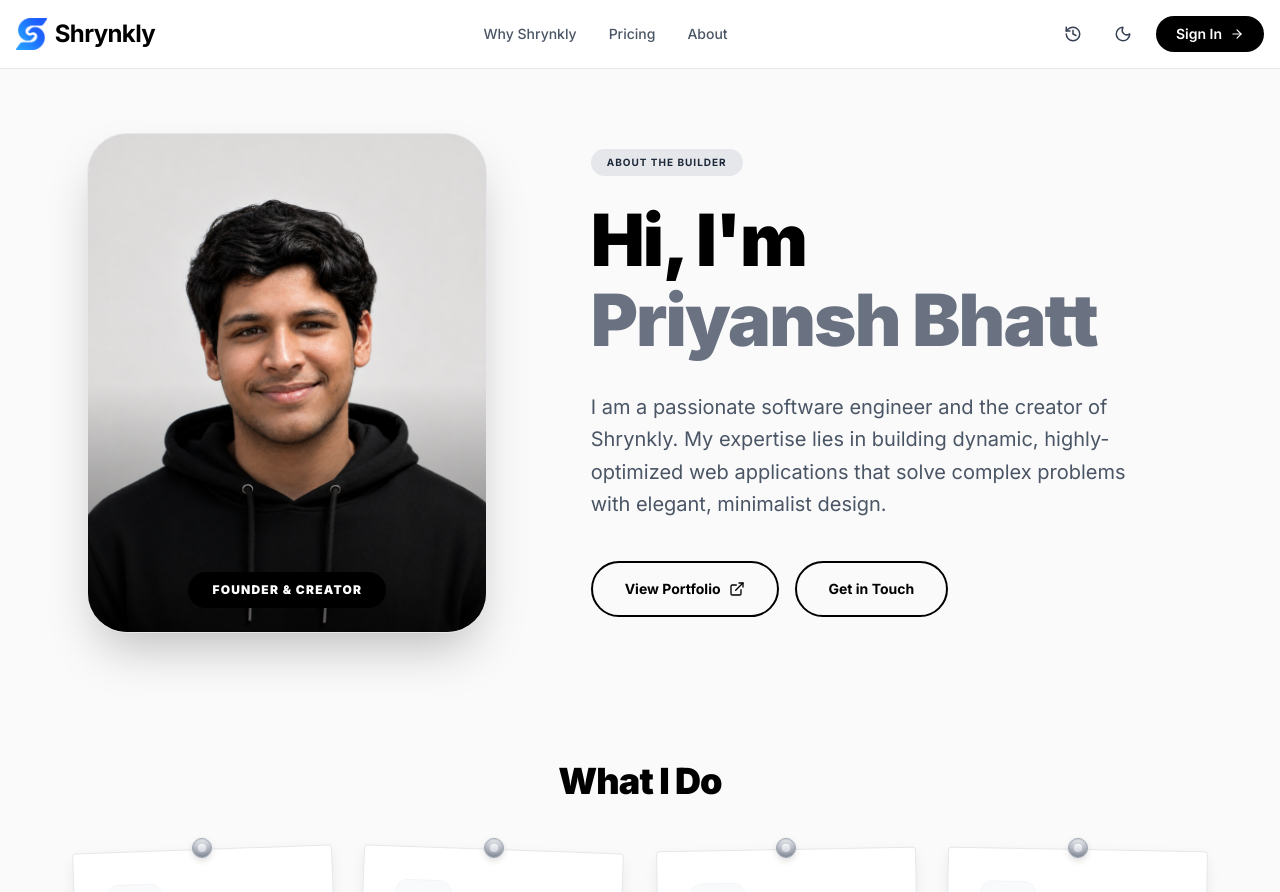
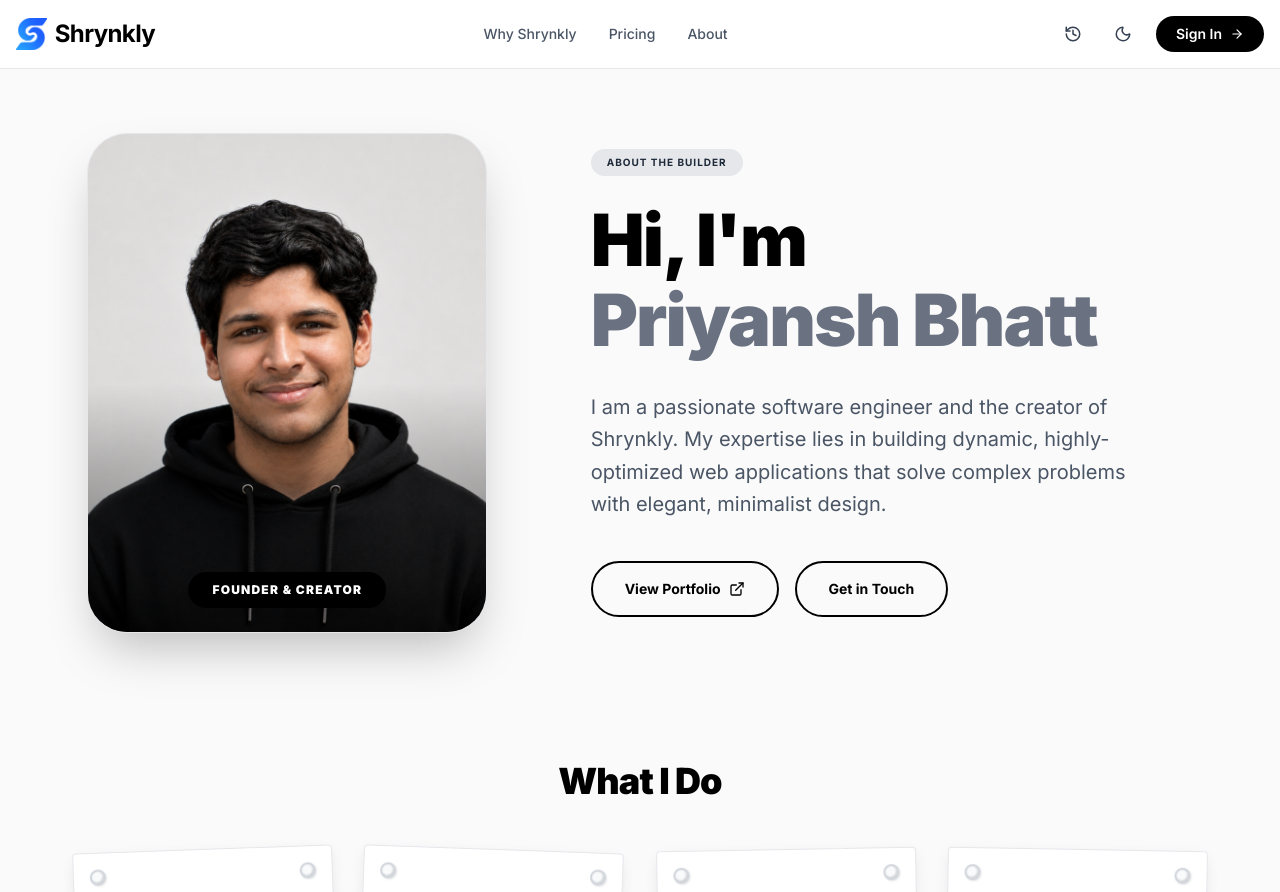
Before and after one commit to thepriyanshbhatt/Shrynkly-URL-Shortner, a React (Vite) app in the folder frontend/: page /about in a window 1280 px wide. Shown: the top 892 px of the page. Built offline with nearby package versions, Linux system fonts and the light colour scheme.

Commit message:
Update sticky notes to use two corner pins

```diff
--- a/frontend/src/pages/About.jsx
+++ b/frontend/src/pages/About.jsx
@@ -96,15 +96,14 @@ export default function About() {
             {skills.map((skill, index) => (
               <div
                 key={index}
-                className={`relative bg-white dark:bg-[#111111] border border-gray-200 dark:border-white/10 rounded-sm p-8 shadow-[0_5px_15px_-3px_rgba(0,0,0,0.1)] dark:shadow-[0_5px_15px_-3px_rgba(255,255,255,0.05)] transition-all duration-500 origin-top hover:shadow-[0_20px_25px_-5px_rgba(0,0,0,0.15)] dark:hover:shadow-[0_20px_25px_-5px_rgba(255,255,255,0.08)] hover:-rotate-1 group ${rotations[index % 4]}`}
+                className={`relative bg-white dark:bg-[#111111] border border-gray-200 dark:border-white/10 rounded-sm p-8 pt-12 shadow-[0_5px_15px_-3px_rgba(0,0,0,0.1)] dark:shadow-[0_5px_15px_-3px_rgba(255,255,255,0.05)] transition-all duration-500 origin-top hover:shadow-[0_20px_25px_-5px_rgba(0,0,0,0.15)] dark:hover:shadow-[0_20px_25px_-5px_rgba(255,255,255,0.08)] hover:-rotate-1 group ${rotations[index % 4]}`}
                 style={{ transformStyle: 'preserve-3d' }}
               >
-                {/* The Pin */}
-                <div className="absolute -top-3 left-1/2 -translate-x-1/2 z-20 flex flex-col items-center drop-shadow-md">
-                  <div className="w-5 h-5 rounded-full bg-gradient-to-b from-gray-200 to-gray-400 dark:from-gray-700 dark:to-gray-900 border border-gray-400 dark:border-black flex items-center justify-center shadow-[inset_0_-2px_4px_rgba(0,0,0,0.2)]">
-                    <div className="w-2 h-2 rounded-full bg-gradient-to-b from-gray-100 to-gray-300 dark:from-gray-500 dark:to-gray-700 shadow-[inset_0_1px_1px_rgba(255,255,255,0.5)]"></div>
-                  </div>
-                </div>
+                {/* Top Left Pin */}
+                <div className="absolute top-4 left-4 z-20 w-4 h-4 rounded-full border-2 border-gray-300 dark:border-gray-500 bg-gray-50 dark:bg-gray-800 shadow-[inset_-1px_-1px_2px_rgba(0,0,0,0.2),_1px_1px_2px_rgba(0,0,0,0.1)]"></div>
+
+                {/* Top Right Pin */}
+                <div className="absolute top-4 right-4 z-20 w-4 h-4 rounded-full border-2 border-gray-300 dark:border-gray-500 bg-gray-50 dark:bg-gray-800 shadow-[inset_-1px_-1px_2px_rgba(0,0,0,0.2),_1px_1px_2px_rgba(0,0,0,0.1)]"></div>
 
                 {/* The content container that swings up slightly on hover to simulate a breeze/pickup */}
                 <div className="transition-transform duration-500 group-hover:-translate-y-1 group-hover:rotate-x-[12deg] flex flex-col h-full relative z-10">
```
